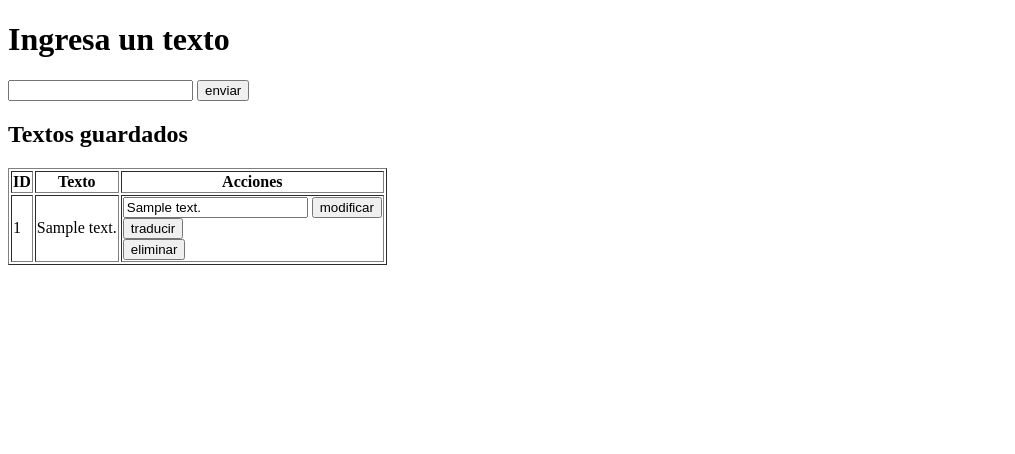
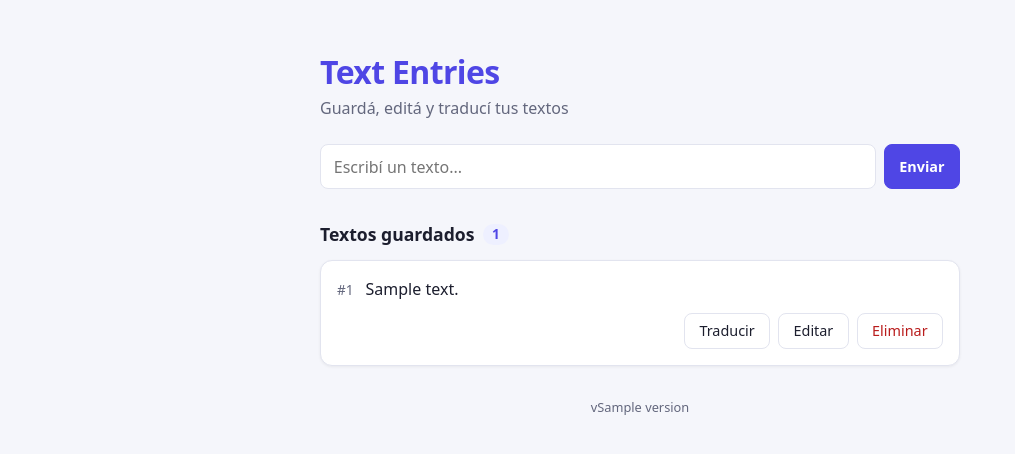
Before and after one commit to bautinca/personal_project_2, a Python web app: template app/templates/index.html in a window 1280 px wide. Shown: the top 454 px of the page, without its empty margins (0-1015 px from the left). Run offline with Jinja, Linux system fonts and the light colour scheme; the template is opened without the code that fills it: most values are stand-ins (such as "Sample title", 1, 10 or a date in 2020).

Commit message:
Agrego css

```diff
--- a/app/main.py
+++ b/app/main.py
@@ -1,6 +1,7 @@
 # Controlador HTTP: traduce peticiones HTTP a llamadas a Sistema y sus resultados a respuestas HTTP.
 from fastapi import Depends, FastAPI, Form, Request
 from fastapi.responses import HTMLResponse, RedirectResponse
+from fastapi.staticfiles import StaticFiles
 from fastapi.templating import Jinja2Templates
 
 from .bootstrap import get_sistema
@@ -23,6 +24,8 @@ templates = Jinja2Templates(directory="app/templates")
 
 # Creación de la instancia de FastAPI con título y versión. El esquema de la base lo gestiona Alembic antes de arrancar.
 app = FastAPI(title="Text Entries", version=APP_VERSION)
+# Archivos que usa la pagina, como la hoja de estilos.
+app.mount("/static", StaticFiles(directory="app/static"), name="static")
 
 
 # Endoint de salud de la aplicación que devuelve un JSON con el estado "ok" simplemente
--- /dev/null
+++ b/app/static/styles.css
@@ -0,0 +1,261 @@
+/* Colores del tema claro. El tema oscuro los redefine mas abajo. */
+:root {
+    color-scheme: light dark;
+    --background: #f5f6fb;
+    --surface: #ffffff;
+    --border: #e2e4ef;
+    --text: #1c1e2e;
+    --muted: #63677d;
+    --primary: #4f46e5;
+    --primary-hover: #4338ca;
+    --primary-soft: #eef0ff;
+    --on-primary: #ffffff;
+    --danger: #b91c1c;
+    --danger-soft: #fdecec;
+}
+
+@media (prefers-color-scheme: dark) {
+    :root {
+        --background: #11121a;
+        --surface: #1a1c28;
+        --border: #2d3042;
+        --text: #eceefa;
+        --muted: #a2a6bd;
+        --primary: #818cf8;
+        --primary-hover: #a5b4fc;
+        --primary-soft: #262a4a;
+        --on-primary: #11121a;
+        --danger: #fca5a5;
+        --danger-soft: #3d1d24;
+    }
+}
+
+* {
+    box-sizing: border-box;
+    margin: 0;
+    padding: 0;
+}
+
+body {
+    background: var(--background);
+    color: var(--text);
+    font-family: system-ui, -apple-system, "Segoe UI", Roboto, sans-serif;
+    line-height: 1.5;
+}
+
+.container {
+    max-width: 42rem;
+    margin: 0 auto;
+    padding: 3rem 1rem 2rem;
+}
+
+h1 {
+    color: var(--primary);
+    font-size: 2rem;
+    letter-spacing: -0.02em;
+}
+
+.subtitle {
+    color: var(--muted);
+}
+
+h2 {
+    display: flex;
+    align-items: center;
+    gap: 0.5rem;
+    margin: 2rem 0 0.75rem;
+    font-size: 1.1rem;
+}
+
+.count {
+    background: var(--primary-soft);
+    color: var(--primary);
+    border-radius: 999px;
+    padding: 0 0.6rem;
+    font-size: 0.85rem;
+}
+
+input[type="text"] {
+    flex: 1;
+    min-width: 0;
+    background: var(--surface);
+    color: var(--text);
+    border: 1px solid var(--border);
+    border-radius: 0.5rem;
+    padding: 0.6rem 0.8rem;
+    font: inherit;
+}
+
+.button {
+    display: inline-block;
+    background: var(--surface);
+    color: var(--text);
+    border: 1px solid var(--border);
+    border-radius: 0.5rem;
+    padding: 0.4rem 0.9rem;
+    font: inherit;
+    font-size: 0.9rem;
+    cursor: pointer;
+    transition: background-color 0.15s, border-color 0.15s;
+}
+
+.button:hover {
+    border-color: var(--primary);
+    background: var(--primary-soft);
+}
+
+.button.primary {
+    background: var(--primary);
+    border-color: var(--primary);
+    color: var(--on-primary);
+    font-weight: 600;
+}
+
+.button.primary:hover {
+    background: var(--primary-hover);
+    border-color: var(--primary-hover);
+}
+
+.button.danger {
+    color: var(--danger);
+}
+
+.button.danger:hover {
+    border-color: var(--danger);
+    background: var(--danger-soft);
+}
+
+/* Contorno visible al navegar con teclado. */
+:focus-visible {
+    outline: 2px solid var(--primary);
+    outline-offset: 2px;
+}
+
+.new-entry {
+    display: flex;
+    gap: 0.5rem;
+    margin-top: 1.5rem;
+}
+
+.entries {
+    display: grid;
+    gap: 0.75rem;
+    list-style: none;
+}
+
+.entry,
+.empty {
+    background: var(--surface);
+    border: 1px solid var(--border);
+    border-radius: 0.75rem;
+    padding: 1rem;
+}
+
+.entry {
+    box-shadow: 0 1px 3px rgb(0 0 0 / 0.06);
+}
+
+.empty {
+    border-style: dashed;
+    color: var(--muted);
+    text-align: center;
+}
+
+.entry-body {
+    display: flex;
+    gap: 0.75rem;
+    align-items: baseline;
+}
+
+.entry-id {
+    color: var(--muted);
+    font-size: 0.85rem;
+}
+
+.entry-text {
+    min-width: 0;
+    overflow-wrap: anywhere;
+}
+
+.translation,
+.alert {
+    margin-top: 0.75rem;
+    border-left: 3px solid;
+    border-radius: 0.25rem;
+    padding: 0.5rem 0.75rem;
+    overflow-wrap: anywhere;
+}
+
+.translation {
+    background: var(--primary-soft);
+    border-color: var(--primary);
+}
+
+.alert {
+    background: var(--danger-soft);
+    border-color: var(--danger);
+    color: var(--danger);
+}
+
+.tag {
+    margin-right: 0.4rem;
+    color: var(--primary);
+    font-size: 0.75rem;
+    font-weight: 700;
+}
+
+.actions {
+    display: flex;
+    flex-wrap: wrap;
+    justify-content: flex-end;
+    gap: 0.5rem;
+    margin-top: 0.75rem;
+}
+
+.edit summary {
+    list-style: none;
+}
+
+.edit summary::-webkit-details-marker {
+    display: none;
+}
+
+/* Al abrirse, el formulario de edicion se ubica debajo de los botones, que no cambian de lugar. */
+.actions {
+    position: relative;
+}
+
+.actions:has(.edit[open]) {
+    padding-bottom: 3.25rem;
+}
+
+.edit[open] summary {
+    border-color: var(--primary);
+    background: var(--primary-soft);
+}
+
+.edit form {
+    display: flex;
+    gap: 0.5rem;
+    position: absolute;
+    right: 0;
+    bottom: 0;
+    left: 0;
+}
+
+footer {
+    margin-top: 2rem;
+    color: var(--muted);
+    font-size: 0.8rem;
+    text-align: center;
+}
+
+@media (max-width: 30rem) {
+    .container {
+        padding-top: 1.5rem;
+    }
+
+    .new-entry {
+        flex-direction: column;
+    }
+}
--- a/app/templates/index.html
+++ b/app/templates/index.html
@@ -2,47 +2,64 @@
 <html lang="es">
 <head>
     <meta charset="utf-8">
+    <meta name="viewport" content="width=device-width, initial-scale=1">
     <title>Text Entries</title>
+    <!-- La version en la URL evita que el navegador siga usando estilos viejos tras un deploy. -->
+    <link rel="stylesheet" href="/static/styles.css?v={{ version }}">
 </head>
 <body>
-    <h1>Ingresa un texto</h1>
-    <form method="post" action="/">
-        <input type="text" name="text" required>
-        <button type="submit">enviar</button>
-    </form>
+    <main class="container">
+        <header>
+            <h1>Text Entries</h1>
+            <p class="subtitle">Guardá, editá y traducí tus textos</p>
+        </header>
 
-    <h2>Textos guardados</h2>
-    <table border="1">
-        <thead>
-            <tr>
-                <th>ID</th>
-                <th>Texto</th>
-                <th>Acciones</th>
-            </tr>
-        </thead>
-        <tbody>
+        <form class="new-entry" method="post" action="/">
+            <input type="text" name="text" placeholder="Escribí un texto..." aria-label="Texto" required>
+            <button type="submit" class="button primary">Enviar</button>
+        </form>
+
+        <h2>Textos guardados <span class="count">{{ entries|length }}</span></h2>
+
+        <ul class="entries">
             {% for entry in entries %}
-            <tr>
-                <td>{{ entry.id }}</td>
-                <td>{{ entry.text }}{% if entry.id == translated_id %}
-                    {% if translation_error %}<p role="alert">{{ translation_error }}</p>
-                    {% else %}<p lang="en"><em>{{ translation }}</em></p>{% endif %}
-                {% endif %}</td>
-                <td>
-                    <form method="post" action="/entries/{{ entry.id }}/edit">
-                        <input type="text" name="text" value="{{ entry.text }}" aria-label="Nuevo texto" required>
-                        <button type="submit">modificar</button>
+            <li class="entry">
+                <div class="entry-body">
+                    <span class="entry-id">#{{ entry.id }}</span>
+                    <p class="entry-text">{{ entry.text }}</p>
+                </div>
+
+                {% if entry.id == translated_id %}
+                    {% if translation_error %}
+                    <p class="alert" role="alert">{{ translation_error }}</p>
+                    {% else %}
+                    <p class="translation" lang="en"><span class="tag">EN</span> <em>{{ translation }}</em></p>
+                    {% endif %}
+                {% endif %}
+
+                <div class="actions">
+                    <form method="post" action="/entries/{{ entry.id }}/translate">
+                        <button type="submit" class="button">Traducir</button>
                     </form>
-                    <form method="post" action="/entries/{{ entry.id }}/translate">
-                        <button type="submit">traducir</button>
+                    <!-- details muestra el formulario de edicion al tocar "Editar", sin JavaScript. -->
+                    <details class="edit">
+                        <summary class="button">Editar</summary>
+                        <form method="post" action="/entries/{{ entry.id }}/edit">
+                            <input type="text" name="text" value="{{ entry.text }}" aria-label="Nuevo texto" required>
+                            <button type="submit" class="button primary">Guardar</button>
+                        </form>
+                    </details>
+                    <form method="post" action="/entries/{{ entry.id }}/delete">
+                        <button type="submit" class="button danger">Eliminar</button>
                     </form>
-                    <form method="post" action="/entries/{{ entry.id }}/delete">
-                        <button type="submit">eliminar</button>
-                    </form>
-                </td>
-            </tr>
+                </div>
+            </li>
+            {% else %}
+            <li class="empty">Todavía no hay textos guardados</li>
             {% endfor %}
-        </tbody>
-    </table>
+        </ul>
+
+        <footer>v{{ version }}</footer>
+    </main>
 </body>
 </html>
```
Also changed, not shown: CLAUDE.md (+2 -1 lines), tests/acceptance/features/steps/steps.py (+2 -2 lines), tests/unit/test_api.py (+21 -5 lines), 1 other file.
